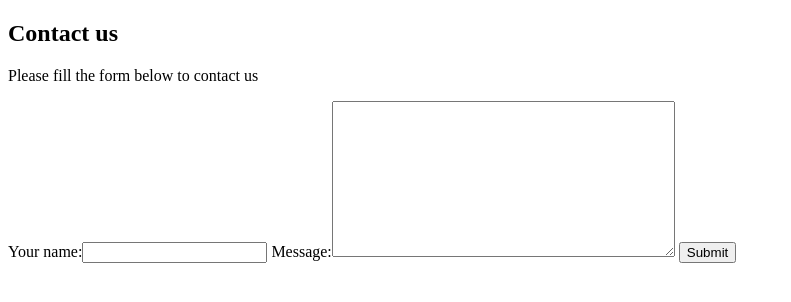
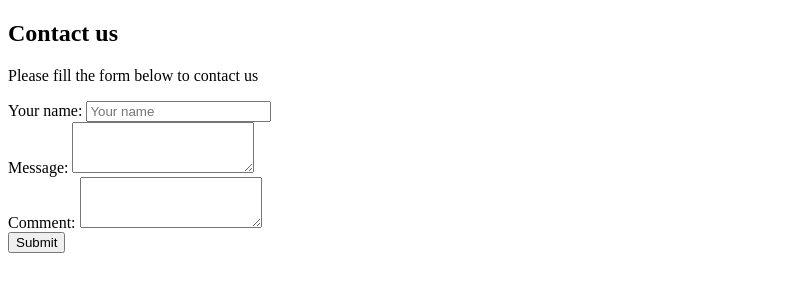
Before and after one commit to labohkip81/ideal-pancake-, a Django app: page /contact-us/ in a window 1280 px wide. Shown: the part 78-380 px from the top of the page, without its empty margins (0-791 px from the left). Run offline with Django 3.2, Linux system fonts and the light colour scheme; some libraries are stand-ins or nearby versions.

Commit message:
successfully added custom forms to the app.

```diff
--- a/main/forms.py
+++ b/main/forms.py
@@ -8,12 +8,18 @@ logger = logging.getLogger(__name__)
 class ContactForm(forms.Form):
     name = forms.CharField(label='Your name', max_length=100)
     message = forms.CharField(max_length=600, widget=forms.Textarea())
+    comment = forms.CharField(max_length=500, widget=forms.Textarea())
 
     def send_mail(self):
         logger.info(" Sending email to customer service ")
-        message = " From: {0}\n{1}".format(
+        message = " From: {0}\n{1}\n{2}".format(
             self.cleaned_data["name"],
             self.cleaned_data["message"],
+            self.cleaned_data["comment"],
+
+
+
+
         )
 
         send_mail(
--- a/main/templates/contact_form.html
+++ b/main/templates/contact_form.html
@@ -6,11 +6,58 @@
 
 <p> Please fill the form below to contact us </p>
 
+
+
+<!-- Normal form rendering using django. -->
+
+<!--
 <form method="POST">
 {% csrf_token %}
 {{ form }}
 <button type="submit" class="btn btn-primary"> Submit </button>
 </button>
 </form>
+-->
 
+<form method="POST">
+{% csrf_token %}
+<!-- Form name field-->
+<div class="form-group">
+{{ form.name.label_tag }}
+<input type="text" class="form-control {% if form.name.errors %}is-invalid {% endif %}" id="id_name" name="name" placeholder="Your name" value="{{ form.name.value|default:""}}">
+{% if form.name.errors %}
+<div class="invalid-feedback">
+{{ form.name.errors }}
+</div>
+{% endif %}
+</div>
+
+<!-- Form message field-->
+
+<div class="form-group">
+{{ form.message.label_tag }}
+<textarea class="form-control {% if form.message.errors %}is-invalid{% endif %}" id="id_message" name="message" rows="3"> {{ form.message.value|default:""}}
+</textarea>
+{% if form.message.errors %}
+<div class="invalid-feedback">
+{{ form.message.errors }}
+</div>
+{% endif %}
+</div>
+
+<!-- Form comment field-->
+
+<div class="form-group">
+{{ form.comment.label_tag }}
+<textarea class="form-control {% if form.comment.errors %}is-invalid{% endif %}" id="id_comment" name="comment" rows="3"> {{ form.comment.value|default:""}}
+</textarea>
+{% if form.comment.errors %}
+<div class="invalid-feedback">
+{{ form.comment.errors }}
+</div>
+{% endif %}
+
+</div>
+<button type="submit" class="btn btn-primary"> Submit </button>
+</form>
 {% endblock content %}
```
